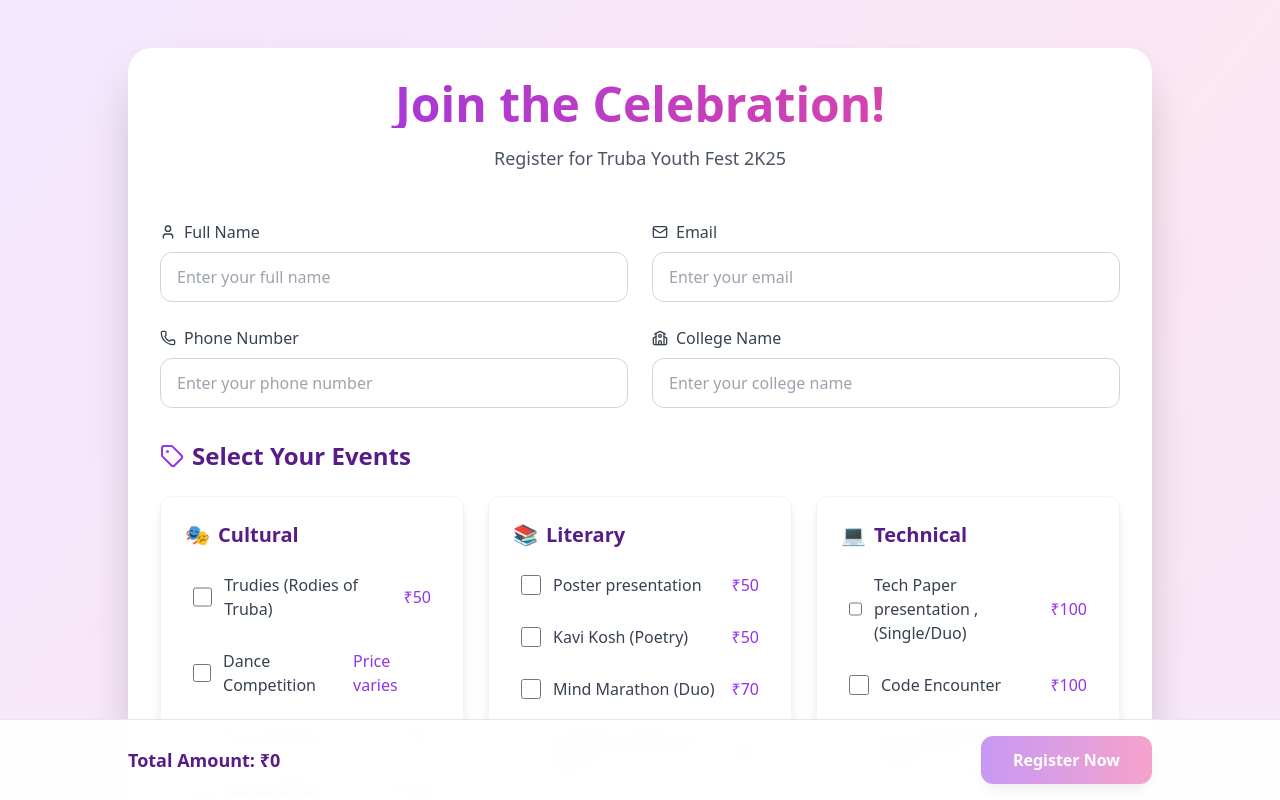
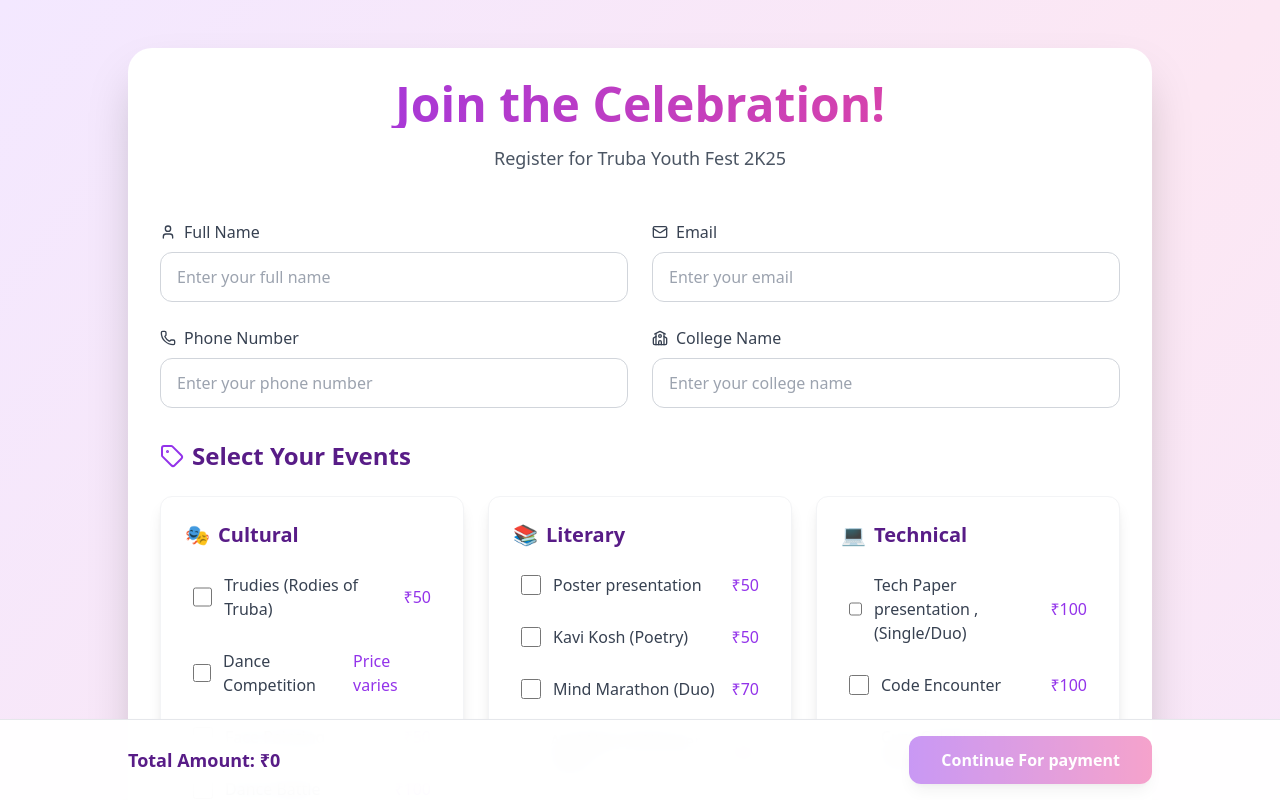
Before and after one commit to Jaishankar7655/TYF2K25, a React (Vite) app: page /register in a window 1280 px wide. Shown: the top 800 px of the page. Built offline with nearby package versions, Linux system fonts and the light colour scheme.

Commit message:
Rebuild project - Fix Payment Gateway

```diff
--- a/src/Components/PaymnetGateway.jsx
+++ b/src/Components/PaymnetGateway.jsx
@@ -238,6 +238,7 @@ const PaymentGateway = () => {
                   className="hidden"
                 />
               </label>
+              <span className="text-red-600 text-[15px]" >*Kindly Attach ScreenShot </span>
             </div>
 
             {paymentSuccess && (
--- a/src/Components/RegistrationForm.jsx
+++ b/src/Components/RegistrationForm.jsx
@@ -447,10 +447,10 @@ const RegistrationForm = () => {
                   {isSubmitting ? (
                     <>
                       <Loader2 className="w-5 h-5 mr-2 animate-spin" />
-                      Submitting...
+                      Processing..
                     </>
                   ) : (
-                    "Register Now"
+                    "Continue For payment"
                   )}
                 </button>
               </div>
```
